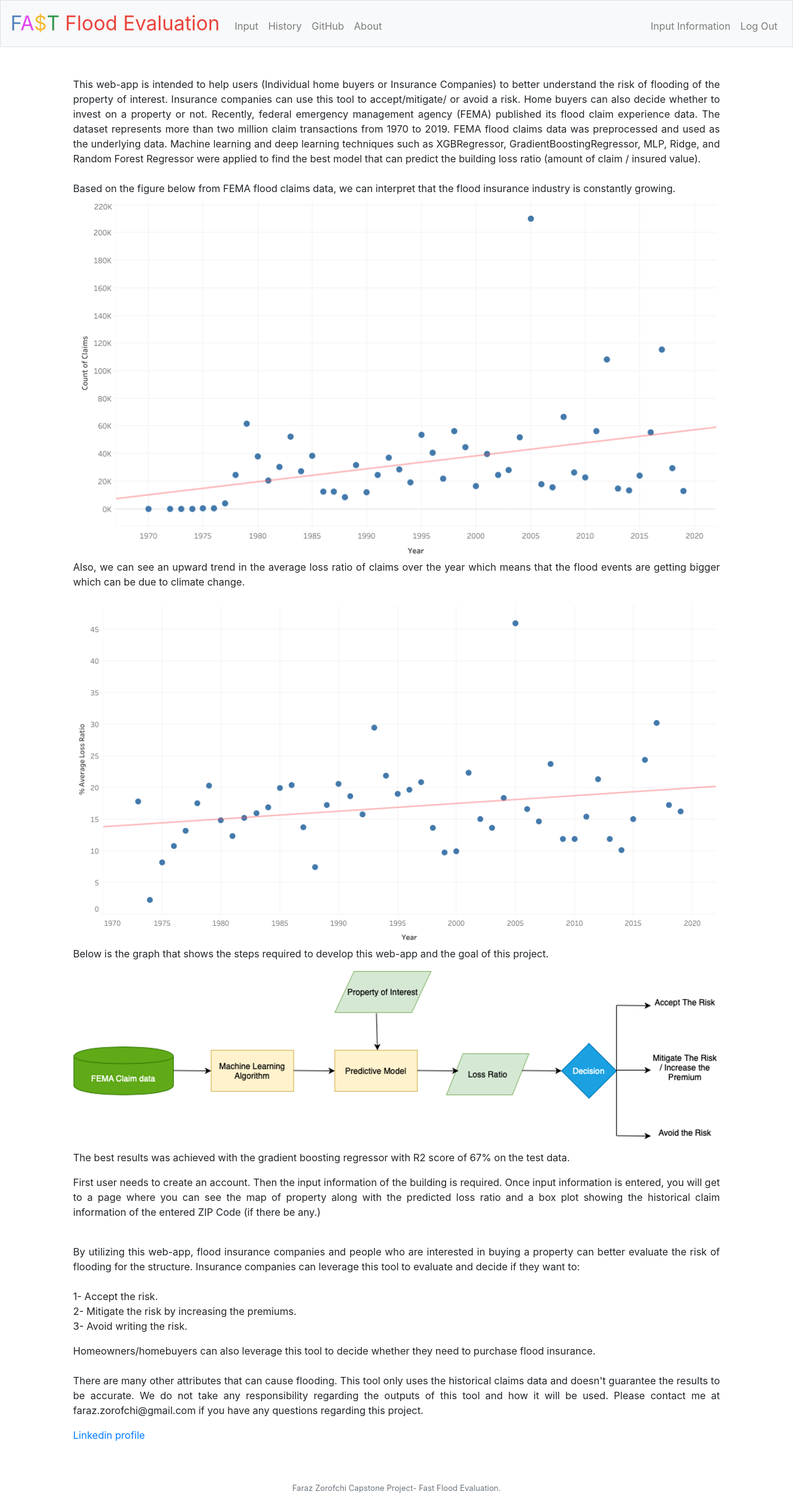
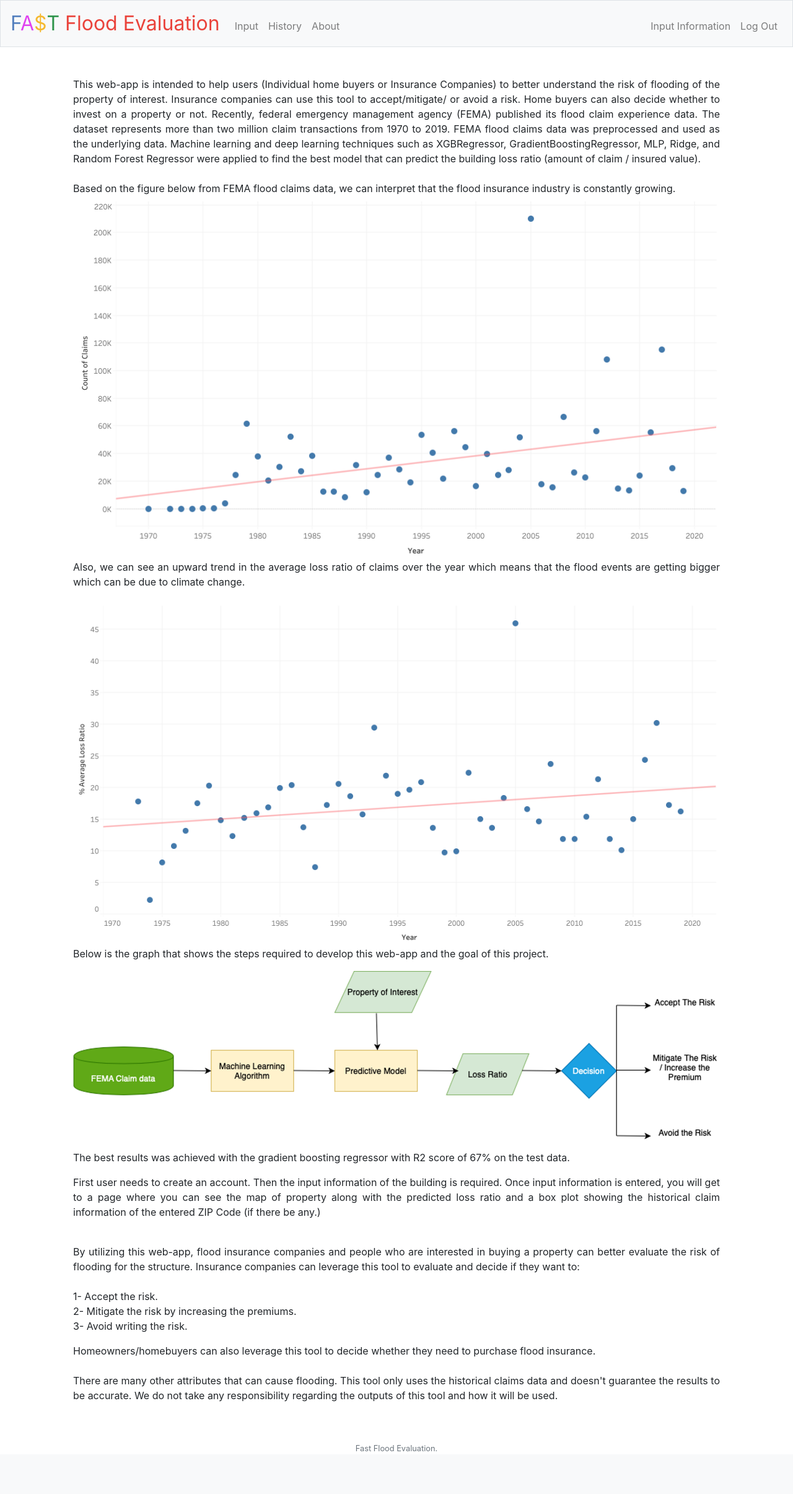
Before and after one commit to farazzorofchi/ML_FastFloodEvaluation, a Flask app: page /about in a window 1280 px wide. Shown: the whole page at 62% size. After the commit the page ends 2342 px from the top, so only its background shows below. Run offline with Flask 2, Linux system fonts and the light colour scheme; the visitor is signed in with stand-in values (Sample User, id 1); parts of the project's set-up code (start-up, migrations or seed data) failed here and were passed over; some libraries are stand-ins or nearby versions.

Commit message:
Remove contact info from web pages

```diff
--- a/templates/about.html
+++ b/templates/about.html
@@ -54,11 +54,6 @@
 
     <br> There are many other attributes that can cause flooding. This tool only uses the historical claims data and doesn't guarantee
         the results to be accurate. We do not take any responsibility regarding the outputs of this tool and how it will be used.
-        Please contact me at faraz.zorofchi@gmail.com if you have any questions regarding this project.
-    <div>
-        <a target="_blank" href="https://www.linkedin.com/in/faraz-h-zorofchi/">Linkedin profile</a>
-    </div>
     </p>
 
-
 {% endblock %}
--- a/templates/layout.html
+++ b/templates/layout.html
@@ -36,7 +36,6 @@
                     <ul class="navbar-nav mr-auto mt-2">
                         <li class="nav-item"><a class="nav-link" href="/input">Input</a></li>
                         <li class="nav-item"><a class="nav-link" href="/history">History</a></li>
-                        <li class="nav-item"><a class="nav-link" href="https://github.com/farazzorofchi/FastFloodEval">GitHub</a></li>
                         <li class="nav-item"><a class="nav-link" href="/about">About</a></li>
                     </ul>
                     <ul class="navbar-nav ml-auto mt-2">
@@ -66,7 +65,7 @@
         </main>
 
         <footer class="small text-center text-muted">
-            Faraz Zorofchi Capstone Project- Fast Flood Evaluation.
+            Fast Flood Evaluation.
         </footer>
 
     </body>
```
